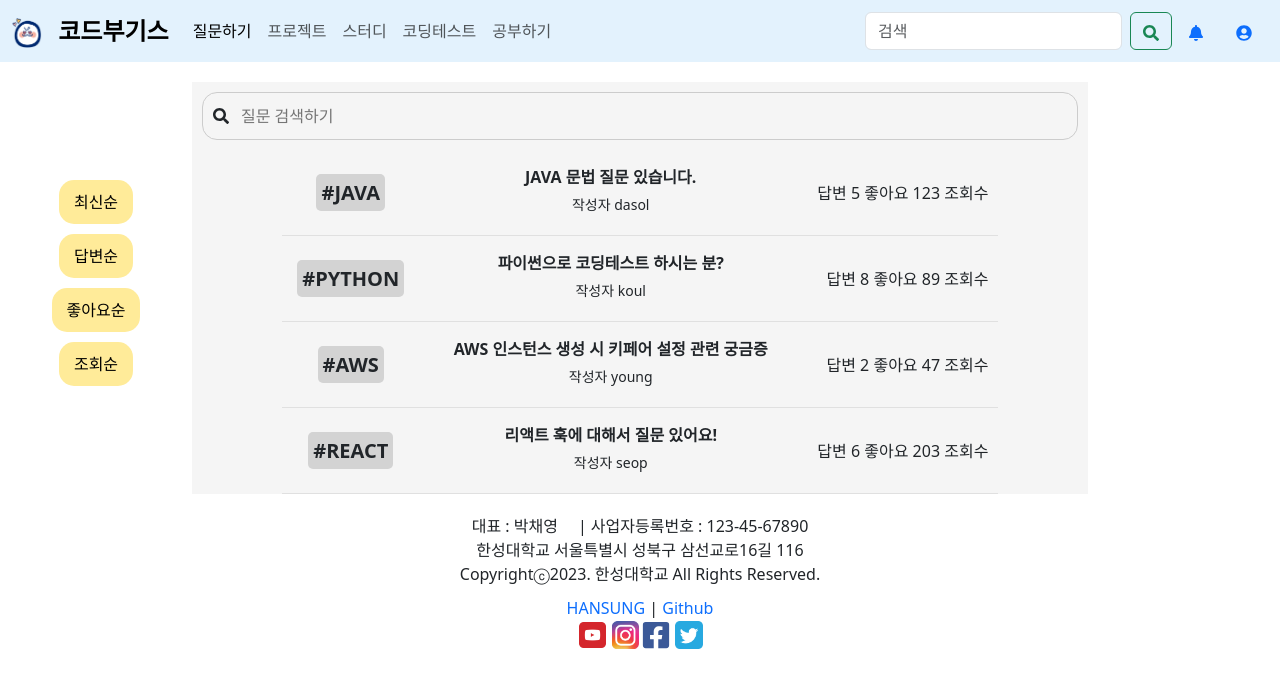
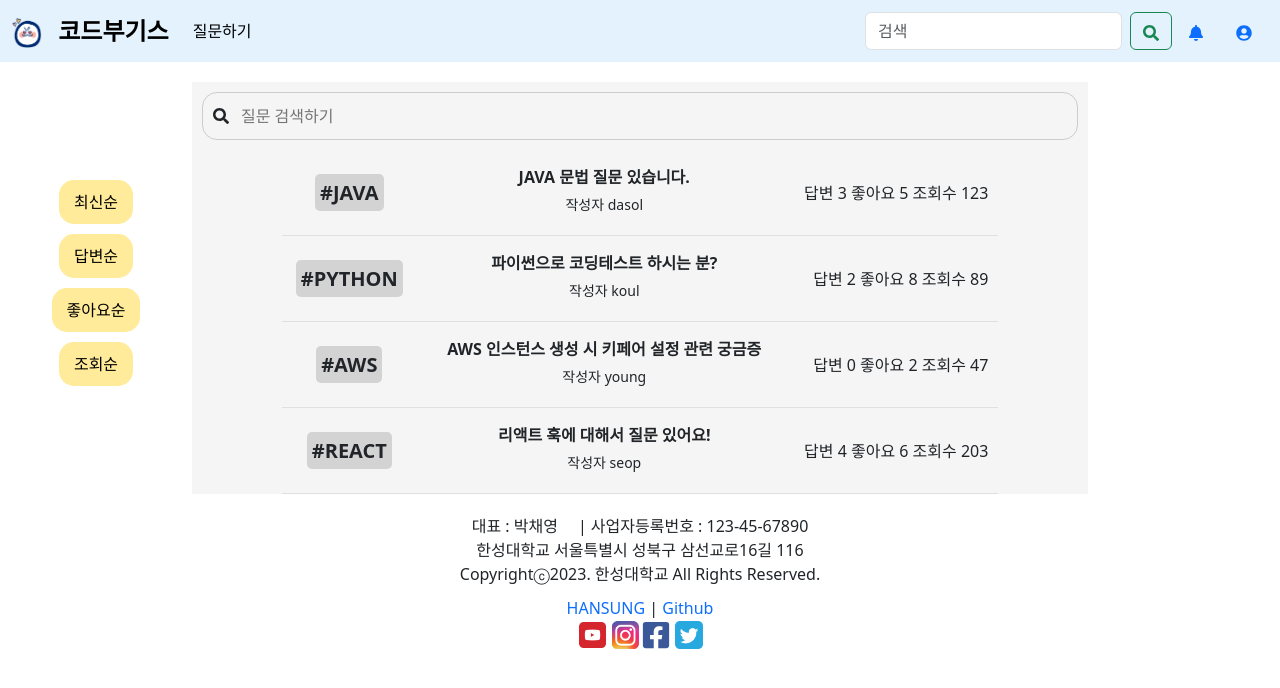
Before and after one commit to Hansung-Dev-D/project-blog, a React (Create React App) app in the folder blog/: page /question in a window 1280 px wide. Shown: the top 688 px of the page. Built offline with nearby package versions, Linux system fonts and the light colour scheme.

Commit message:
230919 충돌해결-1

```diff
--- a/blog/src/App.js
+++ b/blog/src/App.js
@@ -32,18 +32,6 @@ function App() {
               <ul className="navbar-nav me-auto mb-2 mb-lg-0">
                 <li className="nav-item">
                   <a className="nav-link active" aria-current="page" href="/question">질문하기</a>
-                </li>
-                <li className="nav-item">
-                  <a className="nav-link" href="#">프로젝트</a>
-                </li>
-                <li className="nav-item">
-                  <a className="nav-link" href="#">스터디</a>
-                </li>
-                <li className="nav-item">
-                  <a className="nav-link" href="#">코딩테스트</a>
-                </li>
-                <li className="nav-item">
-                  <a className="nav-link" href="#">공부하기</a>
                 </li>
               </ul>
               <form className="d-flex" role="search">
--- a/blog/src/pages/Question.js
+++ b/blog/src/pages/Question.js
@@ -139,9 +139,9 @@ const Question = () => {
 
                             {/* 세 번째 열: 답변, 좋아요, 조회수 */}
                             <td style={{ padding: '10px', textAlign: 'right' }}>
-                                <span>{item.answers} 답변 </span>
-                                <span>{item.likes} 좋아요 </span>
-                                <span>{item.views} 조회수</span>
+                                <span> 답변 {item.answers_count}</span>
+                                <span> 좋아요 {item.likes}</span>
+                                <span> 조회수 {item.views}</span>
                             </td>
                         </tr>
                     ))}
```
